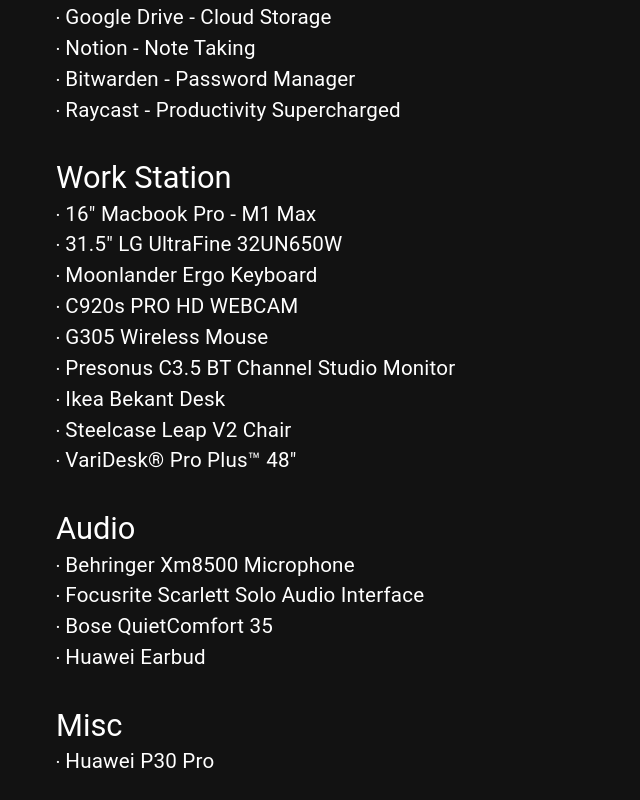
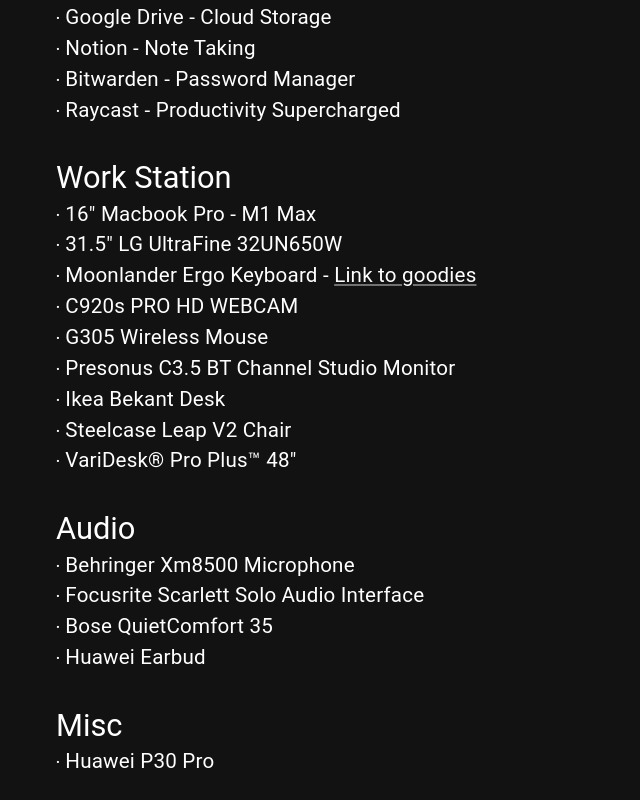
Before and after one commit to wtLau/brian-lau.ca, a Next.js app: page /gears in a window 1280 px wide. Shown: the part 1560-2360 px from the top of the page, without its empty margins (0-640 px from the left). Built offline with nearby package versions, Linux system fonts and the light colour scheme; no server answers.

Commit message:
feat: add moonlander config link to gear list

```diff
--- a/data/toolsData.ts
+++ b/data/toolsData.ts
@@ -36,7 +36,11 @@ const toolsData: toolsType[] = [
   { type: 'Software', name: 'Raycast - Productivity Supercharged' },
   { type: 'Work Station', name: '16" Macbook Pro - M1 Max' },
   { type: 'Work Station', name: '31.5" LG UltraFine 32UN650W' },
-  { type: 'Work Station', name: 'Moonlander Ergo Keyboard' },
+  {
+    type: 'Work Station',
+    name: 'Moonlander Ergo Keyboard',
+    link: 'https://configure.zsa.io/moonlander/layouts/7VvEw/latest/0',
+  },
   { type: 'Work Station', name: 'C920s PRO HD WEBCAM' },
   { type: 'Work Station', name: 'G305 Wireless Mouse' },
   { type: 'Work Station', name: 'Presonus C3.5 BT Channel Studio Monitor' },
--- a/pages/gears.tsx
+++ b/pages/gears.tsx
@@ -4,6 +4,8 @@ import React from 'react'
 
 import PageLayout from '@components/layout/PageLayout'
 import toolsData from '@data/toolsData'
+import { Link } from '@components/ui'
+import Condition from '@components/common/Condition'
 
 const Gears = () => {
   const toolsTypeList = new Set(toolsData.map((ele) => ele.type))
@@ -30,9 +32,20 @@ const Gears = () => {
               <Typography variant='h5' component={'h4'}>
                 {type}
               </Typography>
+
               {toolsData.map(
                 (ele) =>
-                  ele.type === type && <Typography>‧ {ele.name}</Typography>
+                  ele.type === type && (
+                    <Typography>
+                      ‧ {ele.name}
+                      <Condition condition={!!ele.link}>
+                        {'  -  '}
+                        <Link underline='always' href={ele.link as string}>
+                          Link to goodies
+                        </Link>
+                      </Condition>
+                    </Typography>
+                  )
               )}
             </Grid>
           ))}
```
